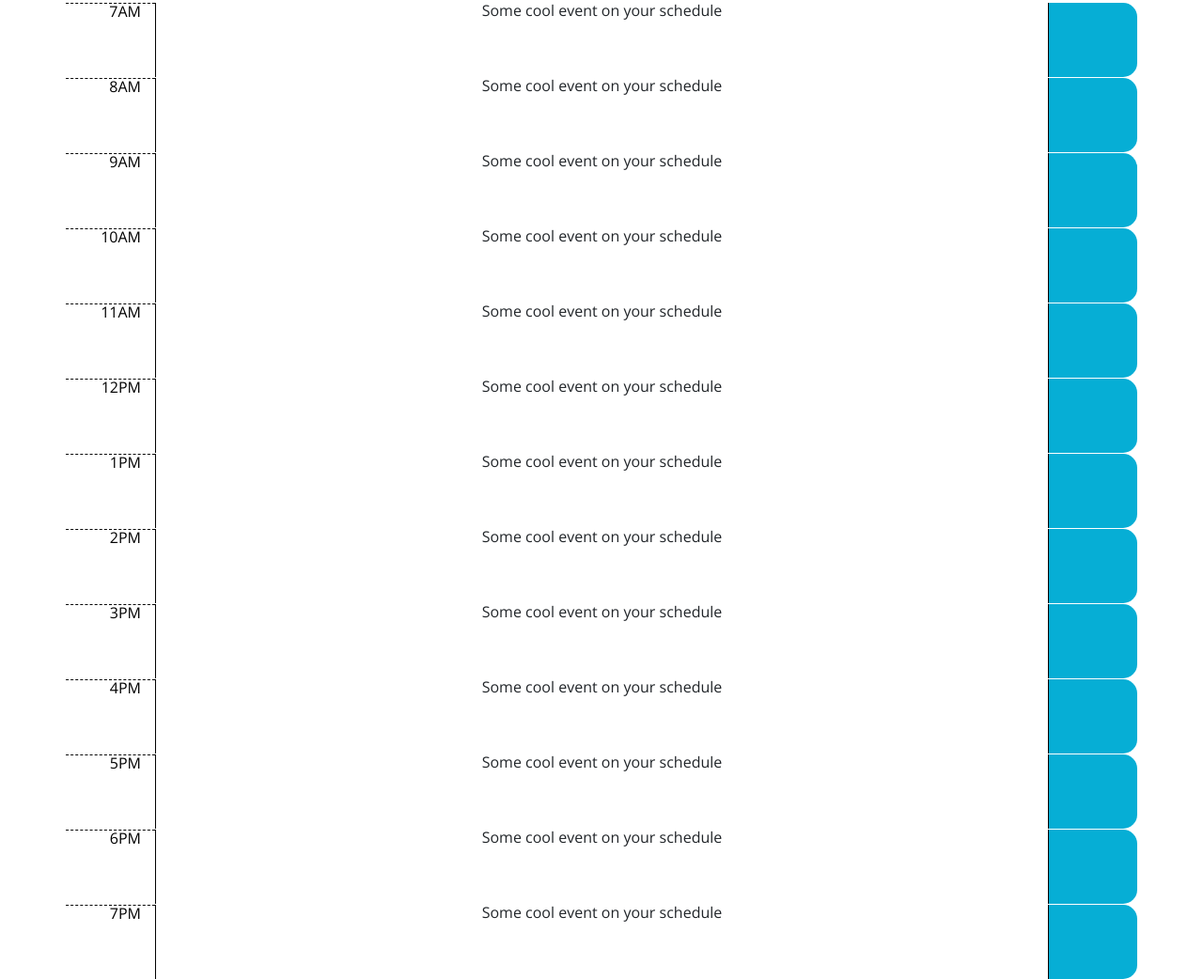
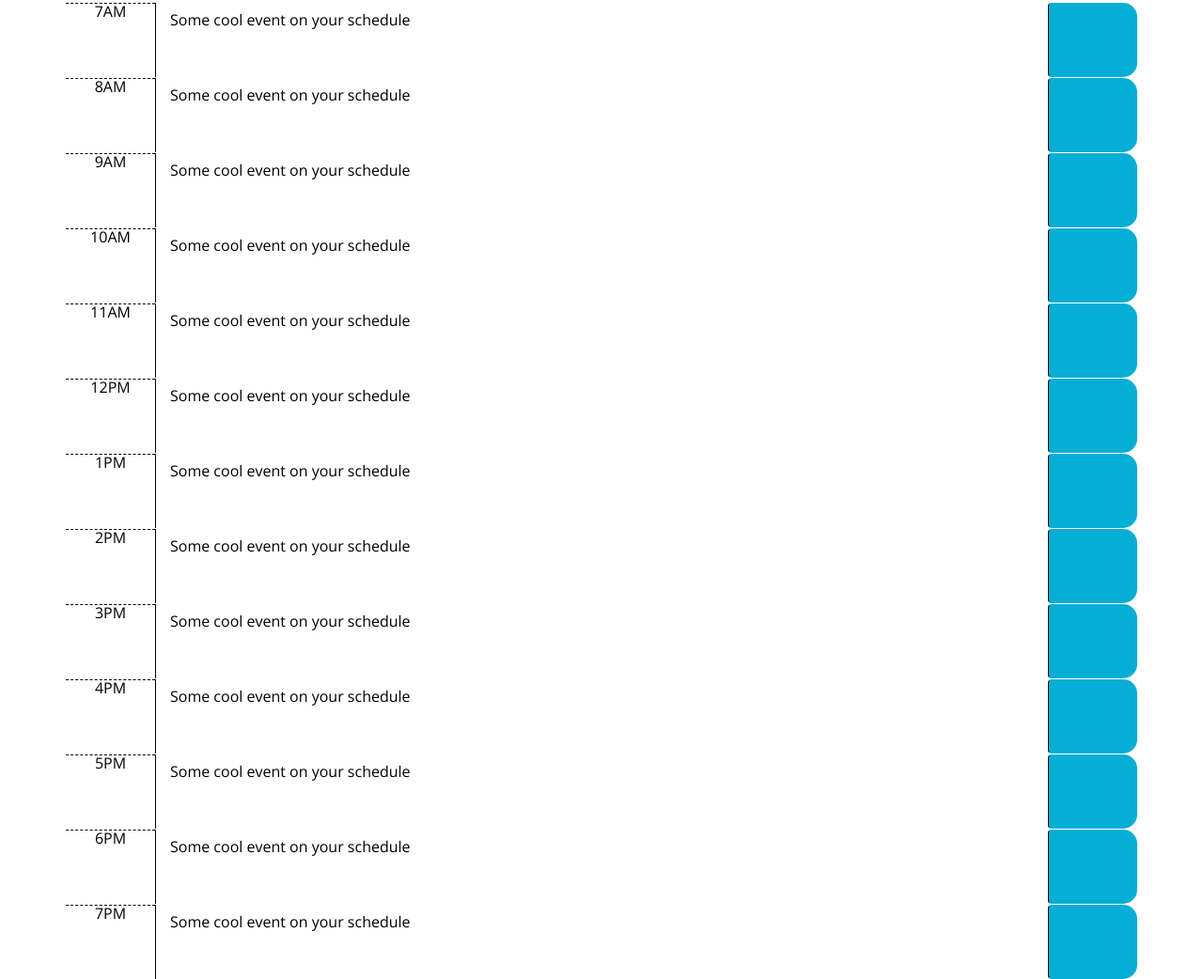
Before and after one commit to KLong75/daily-calendar, a plain HTML site: page index.html in a window 1280 px wide. Shown: the part 334-1376 px from the top of the page at 94% size. Drawn offline with nearby package versions, Linux system fonts and the light colour scheme.

Commit message:
adjust html to better align with provided css

```diff
--- a/index.html
+++ b/index.html
@@ -28,71 +28,71 @@
       <p class="lead">A simple calendar app for scheduling your work day</p>
       <p id="currentDay" class="lead">Today Is: </p>
     </header>
-    <div class="container time-block">
-      <div class="row">
-        <div class="col-1 hour text-right" id="event-time">7AM</div>
-        <div class="col-10 description" id="event-text">Some cool event on your schedule</div>
-        <div class="col-1 saveBtn" id="save-event"></div>
+    <div class="container">
+      <div id="hour-7" class="row time-block">
+        <div class="col-md-1 hour" id="event-time-7am">7AM</div>
+        <textarea class="col-md-10 description" id="event-text-7am">Some cool event on your schedule</textarea>
+        <button class="col-md-1 btn saveBtn" id="save-event-7am"></button>
       </div>
-      <div class="row">
-        <div class="col-1 hour text-right" id="event-time">8AM</div>
-        <div class="col-10 description" id="event-text">Some cool event on your schedule</div>
-        <div class="col-1 saveBtn" id="save-event"></div>
+      <div id="hour-7" class="row time-block">
+        <div class="col-md-1 hour" id="event-time-8am">8AM</div>
+        <textarea class="col-md-10 description" id="event-text-8am">Some cool event on your schedule</textarea>
+        <button class="col-md-1 btn saveBtn" id="save-event-8am"></button>
       </div>
-      <div class="row">
-        <div class="col-1 hour text-right" id="event-time">9AM</div>
-        <div class="col-10 description" id="event-text">Some cool event on your schedule</div>
-        <div class="col-1 saveBtn" id="save-event"></div>
+      <div id="hour-7" class="row time-block">
+        <div class="col-md-1 hour" id="event-time-9am">9AM</div>
+        <textarea class="col-md-10 description" id="event-text-9am">Some cool event on your schedule</textarea>
+        <button class="col-md-1 btn saveBtn" id="save-event-9am"></button>
       </div>
-      <div class="row">
-        <div class="col-1 hour text-right" id="event-time">10AM</div>
-        <div class="col-10 description" id="event-text">Some cool event on your schedule</div>
-        <div class="col-1 saveBtn" id="save-event"></div>
+      <div id="hour-7" class="row time-block">
+        <div class="col-md-1 hour" id="event-time-10am">10AM</div>
+        <textarea class="col-md-10 description" id="event-text-10am">Some cool event on your schedule</textarea>
+        <button class="col-md-1 btn saveBtn" id="save-event-10am"></button>
       </div>
-      <div class="row">
-        <div class="col-1 hour text-right" id="event-time">11AM</div>
-        <div class="col-10 description" id="event-text">Some cool event on your schedule</div>
-        <div class="col-1 saveBtn" id="save-event"></div>
+      <div id="hour-7" class="row time-block">
+        <div class="col-md-1 hour" id="event-time-11am">11AM</div>
+        <textarea class="col-md-10 description" id="event-text-11am">Some cool event on your schedule</textarea>
+        <button class="col-md-1 btn saveBtn" id="save-event-11am"></button>
       </div>
-      <div class="row">
-        <div class="col-1 hour text-right" id="event-time">12PM</div>
-        <div class="col-10 description" id="event-text">Some cool event on your schedule</div>
-        <div class="col-1 saveBtn" id="save-event"></div>
+      <div id="hour-7" class="row time-block">
+        <div class="col-md-1 hour" id="event-time-12pm">12PM</div>
+        <textarea class="col-md-10 description" id="event-text-12pm">Some cool event on your schedule</textarea>
+        <button class="col-md-1 btn saveBtn" id="save-event-12pm"></button>
       </div>
-      <div class="row">
-        <div class="col-1 hour text-right" id="event-time">1PM</div>
-        <div class="col-10 description" id="event-text">Some cool event on your schedule</div>
-        <div class="col-1 saveBtn" id="save-event"></div>
+      <div id="hour-7" class="row time-block">
+        <div class="col-md-1 hour" id="event-time-1pm">1PM</div>
+        <textarea class="col-md-10 description" id="event-text-1pm">Some cool event on your schedule</textarea>
+        <button class="col-md-1 btn saveBtn" id="save-event-1pm"></button>
       </div>
-      <div class="row">
-        <div class="col-1 hour text-right" id="event-time">2PM</div>
-        <div class="col-10 description" id="event-text">Some cool event on your schedule</div>
-        <div class="col-1 saveBtn" id="save-event"></div>
+      <div id="hour-7" class="row time-block">
+        <div class="col-md-1 hour" id="event-time-2pm">2PM</div>
+        <textarea class="col-md-10 description" id="event-text-2pm">Some cool event on your schedule</textarea>
+        <button class="col-md-1 btn saveBtn" id="save-event-2pm"></button>
       </div>
-      <div class="row">
-        <div class="col-1 hour text-right" id="event-time">3PM</div>
-        <div class="col-10 description" id="event-text">Some cool event on your schedule</div>
-        <div class="col-1 saveBtn" id="save-event"></div>
+      <div id="hour-7" class="row time-block">
+        <div class="col-md-1 hour" id="event-time-3pm">3PM</div>
+        <textarea class="col-md-10 description" id="event-text-3pm">Some cool event on your schedule</textarea>
+        <button class="col-md-1 btn saveBtn" id="save-event-3pm"></button>
       </div>
-      <div class="row">
-        <div class="col-1 hour text-right" id="event-time">4PM</div>
-        <div class="col-10 description" id="event-text">Some cool event on your schedule</div>
-        <div class="col-1 saveBtn" id="save-event"></div>
+      <div id="hour-7" class="row time-block">
+        <div class="col-md-1 hour" id="event-time-4pm">4PM</div>
+        <textarea class="col-md-10 description" id="event-text-4pm">Some cool event on your schedule</textarea>
+        <button class="col-md-1 btn saveBtn" id="save-event-4pm"></button>
       </div>
-      <div class="row">
-        <div class="col-1 hour text-right" id="event-time">5PM</div>
-        <div class="col-10 description" id="event-text">Some cool event on your schedule</div>
-        <div class="col-1 saveBtn" id="save-event"></div>
+      <div id="hour-7" class="row time-block">
+        <div class="col-md-1 hour" id="event-time-5pm">5PM</div>
+        <textarea class="col-md-10 description" id="event-text-5pm">Some cool event on your schedule</textarea>
+        <button class="col-md-1 btn saveBtn" id="save-event-5pm"></button>
       </div>
-      <div class="row">
-        <div class="col-1 hour text-right" id="event-time">6PM</div>
-        <div class="col-10 description" id="event-text">Some cool event on your schedule</div>
-        <div class="col-1 saveBtn" id="save-event"></div>
+      <div id="hour-7" class="row time-block">
+        <div class="col-md-1 hour" id="event-time-6pm">6PM</div>
+        <textarea class="col-md-10 description" id="event-text-6pm">Some cool event on your schedule</textarea>
+        <button class="col-md-1 btn saveBtn" id="save-event-6pm"></button>
       </div>
-      <div class="row">
-        <div class="col-1 hour text-right" id="event-time">7PM</div>
-        <div class="col-10 description" id="event-text">Some cool event on your schedule</div>
-        <div class="col-1 saveBtn" id="save-event"></div>
+      <div id="hour-7" class="row time-block">
+        <div class="col-md-1 hour" id="event-time-7pm">7PM</div>
+        <textarea class="col-md-10 description" id="event-text-7pm">Some cool event on your schedule</textarea>
+        <button class="col-md-1 btn saveBtn" id="save-event-7pm"></button>
       </div>
     </div>
 
```
Also changed, not shown: test.html (added).
